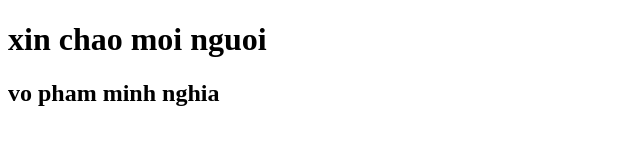
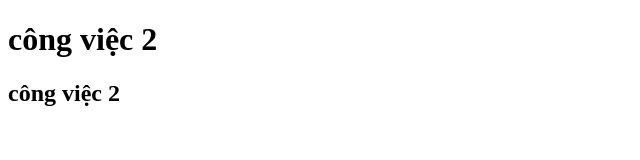
Before and after one commit to nghia1408/tuhoc1, a plain HTML site: page index.html in a window 1280 px wide. Shown: the whole page, without its empty margins (0-640 px from the left). Drawn offline with Linux system fonts and the light colour scheme.

Commit message:
công việc 2

```diff
--- a/index.html
+++ b/index.html
@@ -6,7 +6,7 @@
     <title>Document</title>
 </head>
 <body>
-    <h1>xin chao moi nguoi</h1>
-    <h2>vo pham minh nghia</h2>
+    <h1>công việc 2</h1>
+    <h2>công việc 2</h2>
 </body>
 </html>
```
